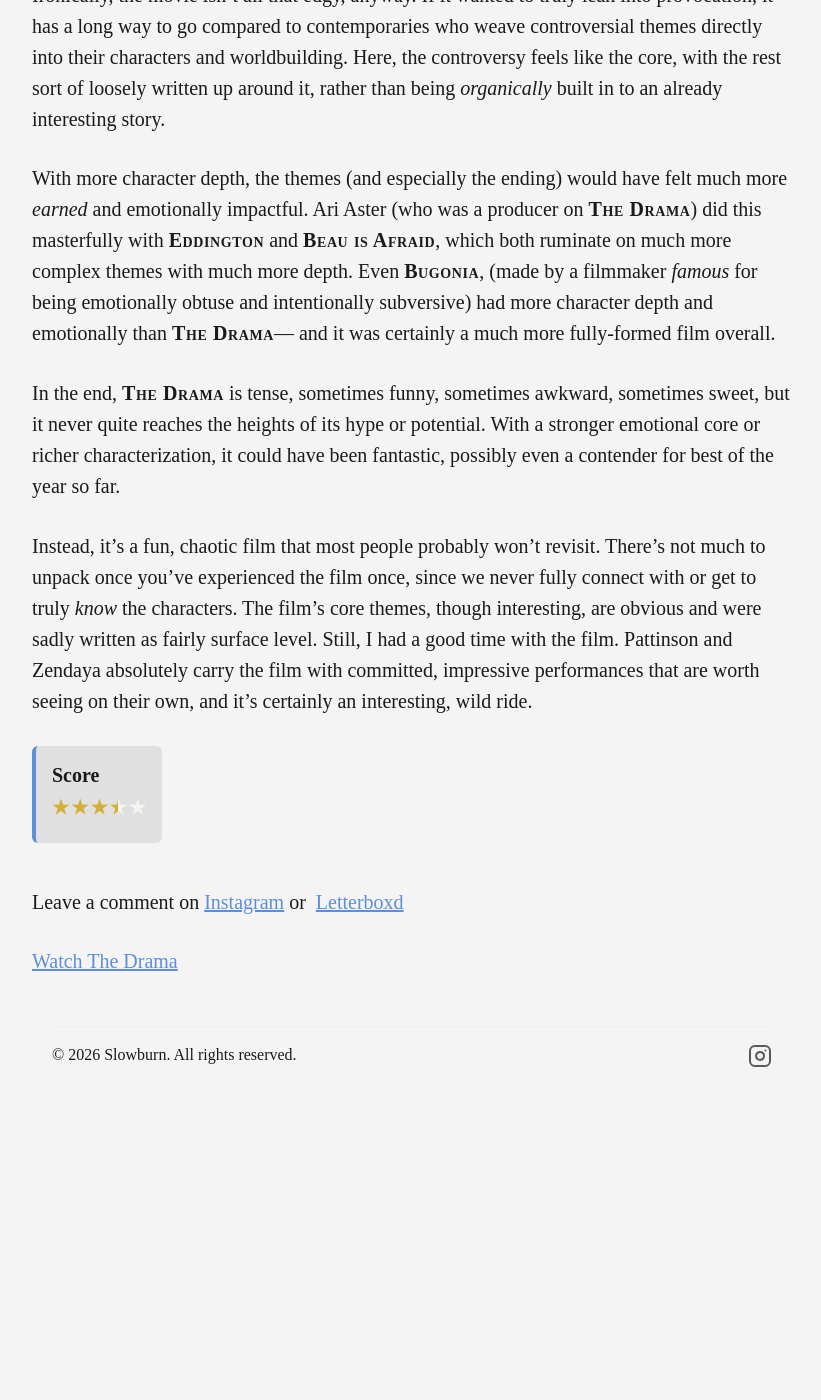
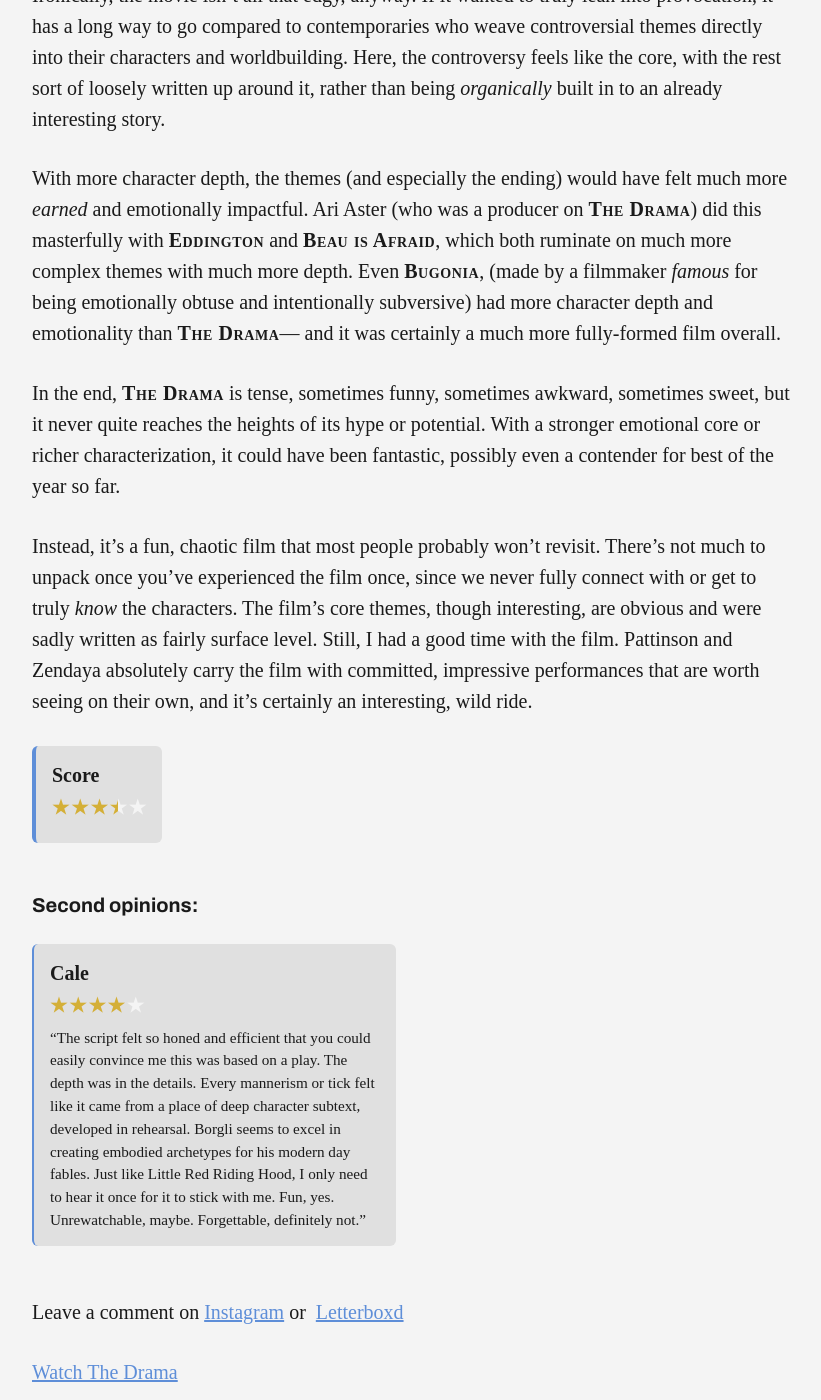
Before and after one commit to Slowburn-Movies/slowburn-movies.github.io, a Jekyll site: the page built from _posts/2026-04-5-the-drama.md, in a window 1280 px wide and 1400 px high, scrolled down 3687 px. Shown: the whole window, without its empty margins (228-1049 px from the left). Built offline with Jekyll 4.4.1, drawn with Linux system fonts in a browser that asks for light colours; some web fonts are replaced; before the commit the page ends 4791 px from its top, so only the background shows below that.

Commit message:
Update 2026-04-5-the-drama.md

```diff
--- a/_posts/2026-04-5-the-drama.md
+++ b/_posts/2026-04-5-the-drama.md
@@ -10,6 +10,10 @@
 director: "Kristoffer Borgli"
 
 rating: 3.5
+other_ratings:
+  - author: "Cale"
+    rating: 4
+    verdict: "The script felt so honed and efficient that you could easily convince me this was based on a play. The depth was in the details. Every mannerism or tick felt like it came from a place of deep character subtext, developed in rehearsal. Borgli seems to excel in creating embodied archetypes for his modern day fables. Just like Little Red Riding Hood, I only need to hear it once for it to stick with me. Fun, yes. Unrewatchable, maybe. Forgettable, definitely not."
 
 view_link: https://a24films.com/films/the-drama
 letterboxd_link: https://letterboxd.com/jeffdelay/film/the-drama/
@@ -53,7 +57,7 @@
 
 Ironically, the movie isn’t all that edgy, anyway. If it wanted to truly lean into provocation, it has a long way to go compared to contemporaries who weave controversial themes directly into their characters and worldbuilding. Here, the controversy feels like the core, with the rest sort of loosely written up around it, rather than being *organically* built in to an already interesting story.
 
-With more character depth, the themes (and especially the ending) would have felt much more *earned* and emotionally impactful. Ari Aster (who was a producer on <cite>The Drama</cite>) did this masterfully with <cite>Eddington</cite> and <cite>Beau is Afraid</cite>, which both ruminate on much more complex themes with much more depth. Even <cite>Bugonia</cite>, (made by a filmmaker *famous* for being emotionally obtuse and intentionally subversive) had more character depth and emotionally than <cite>The Drama</cite>— and it was certainly a much more fully-formed film overall.
+With more character depth, the themes (and especially the ending) would have felt much more *earned* and emotionally impactful. Ari Aster (who was a producer on <cite>The Drama</cite>) did this masterfully with <cite>Eddington</cite> and <cite>Beau is Afraid</cite>, which both ruminate on much more complex themes with much more depth. Even <cite>Bugonia</cite>, (made by a filmmaker *famous* for being emotionally obtuse and intentionally subversive) had more character depth and emotionality than <cite>The Drama</cite>— and it was certainly a much more fully-formed film overall.
 
 In the end, <cite>The Drama</cite> is tense, sometimes funny, sometimes awkward, sometimes sweet, but it never quite reaches the heights of its hype or potential. With a stronger emotional core or richer characterization, it could have been fantastic, possibly even a contender for best of the year so far.
 
```
